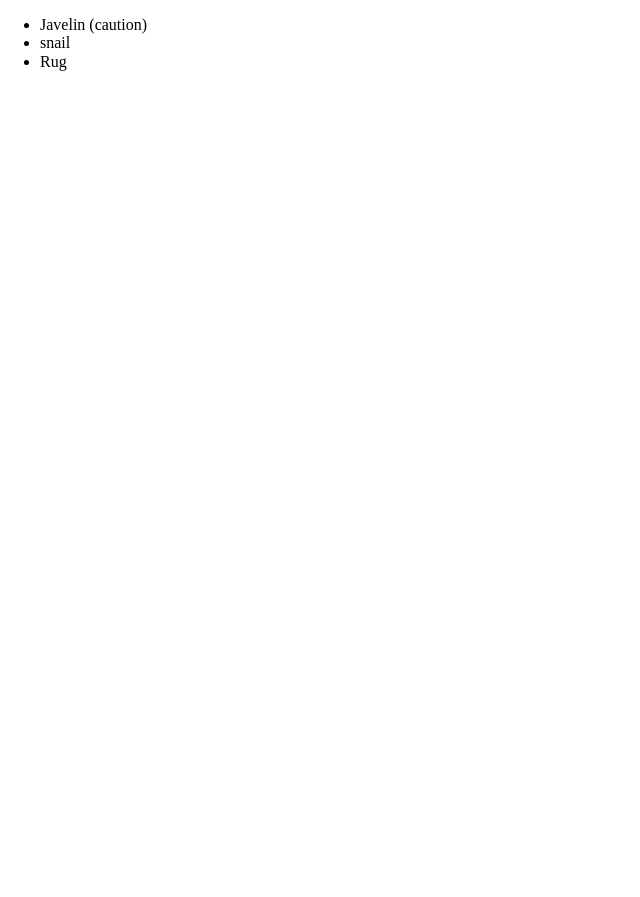
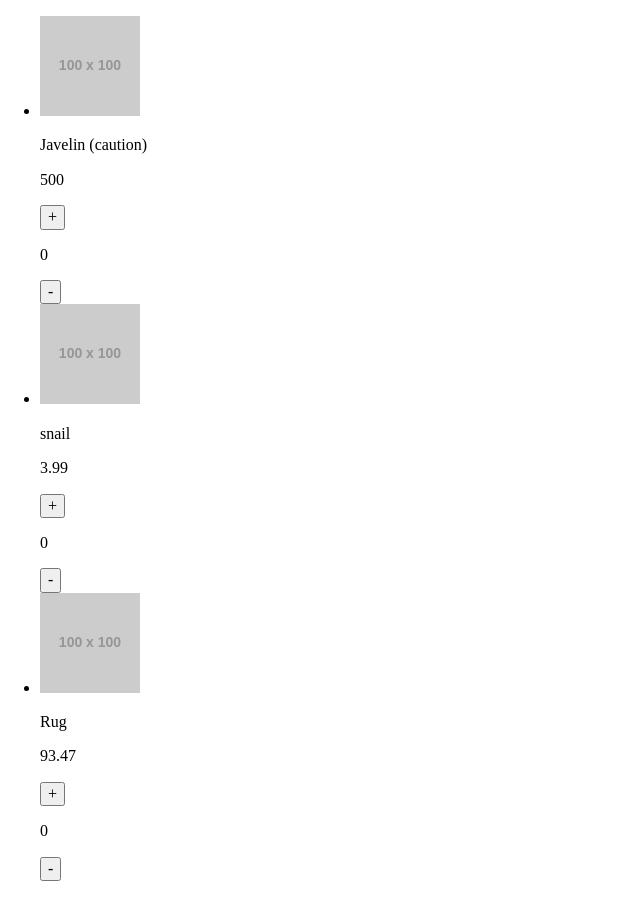
Before and after one commit to Quanluis/redux-cart, a React (Create React App) app: page / in a window 1280 px wide. Shown: the whole page, without its empty margins (0-640 px from the left). Before the commit the page ends 800 px from the top, so only its background shows below. Built offline with nearby package versions, Linux system fonts and the light colour scheme.

Commit message:
rendered individual products in a product list

```diff
--- a/src/ProductList.js
+++ b/src/ProductList.js
@@ -1,7 +1,21 @@
 import React from 'react';
 
+const Product = props => {
+    return(
+         <li>
+             <img src={props.imgSrc} alt={props.name}/>
+             <p>{props.name}</p>
+             <p>{props.price}</p>
+             <button onClick = {() => console.log('plus')} >+</button>
+             <p>{props.count}</p>
+             <button onClick = {() => console.log('minus')}>-</button>
+         </li>
+    );
+}
+
 const productList = props => {
-    const ProductItems = props.products.map(product => product.name).map(name => <li>{name}</li>);
+    const ProductItems = props.products.map((product, index) => <Product {...product} key={index} />);
+
     return (
         <ul>
             {ProductItems}
```
